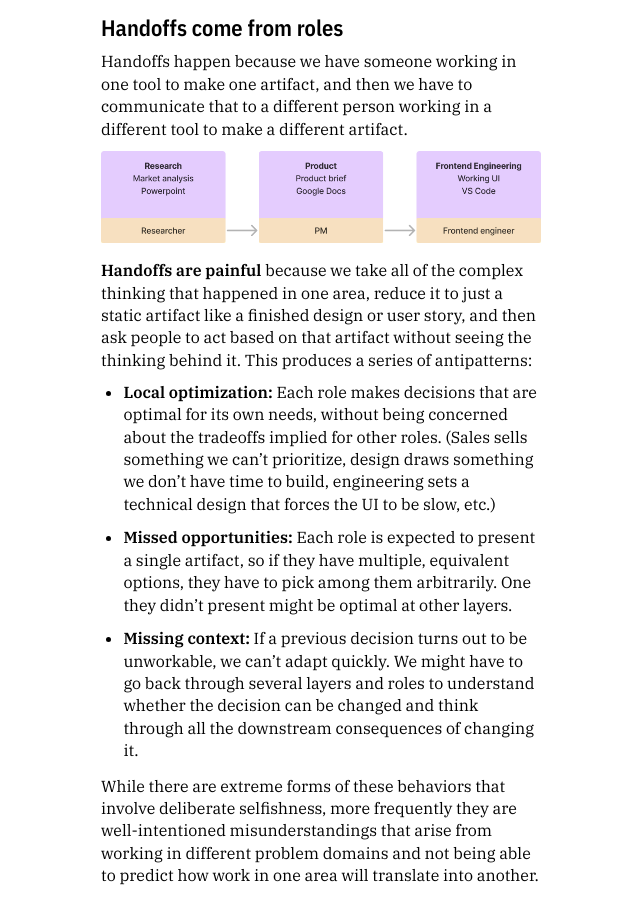
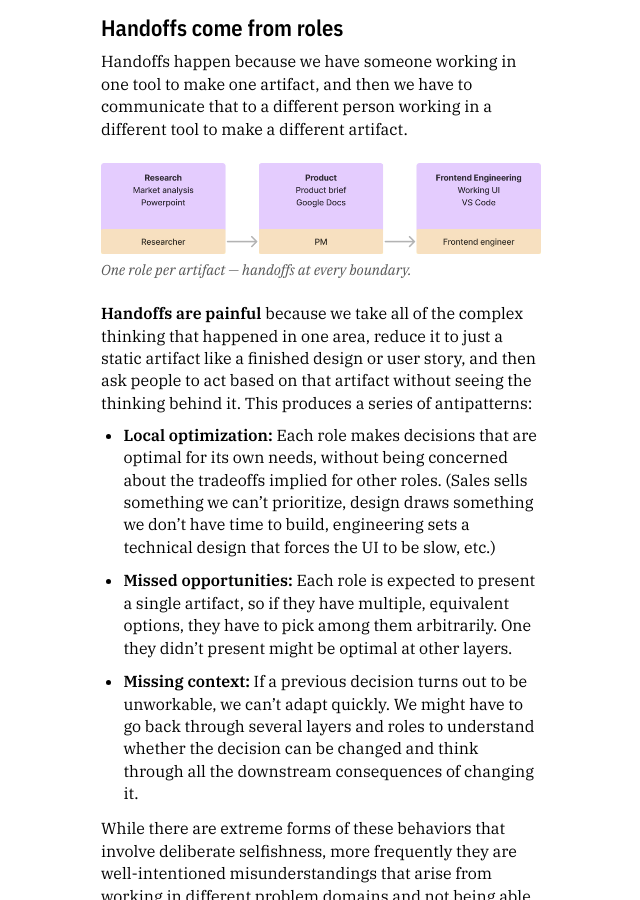
Before and after one commit to asolove/asolove.github.io, a Jekyll site: the page built from _posts/2024-01-20-half-a-seat-to-the-left.markdown, in a window 1280 px wide and 900 px high, scrolled down 2170 px. Shown: the whole window, without its empty margins (289-929 px from the left). Built offline with Jekyll 4.4.1, drawn with Linux system fonts in a browser that asks for light colours; comment, search, counter and statistics services are not loaded; some of the changed text lies outside the part shown.

Commit message:
Wrap handoffs diagrams in <figure> with captions; pick up auto-numbering

```diff
--- a/_posts/2024-01-20-half-a-seat-to-the-left.markdown
+++ b/_posts/2024-01-20-half-a-seat-to-the-left.markdown
@@ -59,7 +59,10 @@ _An aside:_ at this point, someone will object that they follow Agile or Lean UX
 
 Handoffs happen because we have someone working in one tool to make one artifact, and then we have to communicate that to a different person working in a different tool to make a different artifact.
 
-<img class="full" alt="Diagram showing research, product, and engineering roles, with each person aligned with their respective artifact: a researcher making a powerpoint presentation, a product manager writing a product brief, and an engineer writing code." src="/img/role-per-artifact.jpg">
+<figure>
+  <img alt="Diagram showing research, product, and engineering roles, with each person aligned with their respective artifact: a researcher making a powerpoint presentation, a product manager writing a product brief, and an engineer writing code." src="/img/role-per-artifact.jpg">
+  <figcaption>One role per artifact — handoffs at every boundary.</figcaption>
+</figure>
 
 **Handoffs are painful** because we take all of the complex thinking that happened in one area, reduce it to just a static artifact like a finished design or user story, and then ask people to act based on that artifact without seeing the thinking behind it. This produces a series of antipatterns:
 
@@ -95,7 +98,10 @@ An alternative is to move roles "half a seat over", so that they are aligned not
 
 Imagine we're starting a new product and need to do some user research, scope the product, and build a prototype of its UI. And we're going to reorg half a seat over, aligning roles to translations, rather than artifacts:
 
-<img class="full" alt="Diagram showing an alternate org arrangement in which the product manager is aligned to translating between market research and product design, and a product engineer is aligned to translating between a product design and code." src="/img/role-per-translation.jpg"/>
+<figure>
+  <img alt="Diagram showing an alternate org arrangement in which the product manager is aligned to translating between market research and product design, and a product engineer is aligned to translating between a product design and code." src="/img/role-per-translation.jpg"/>
+  <figcaption>One role per translation — each hybrid role bridges two disciplines.</figcaption>
+</figure>
 
 - The PM will spend half of their effort outside of the team, directly working on user research, partnered with someone who is an expert in that area.
 - The PM and product engineer will then work directly together to write a product brief. The PM can use the research that they are directly involved in, while the engineer brings their knowledge of our existing systems and technical tradeoffs. But they work together to bring all that knowledge to bear on the product brief.
```
